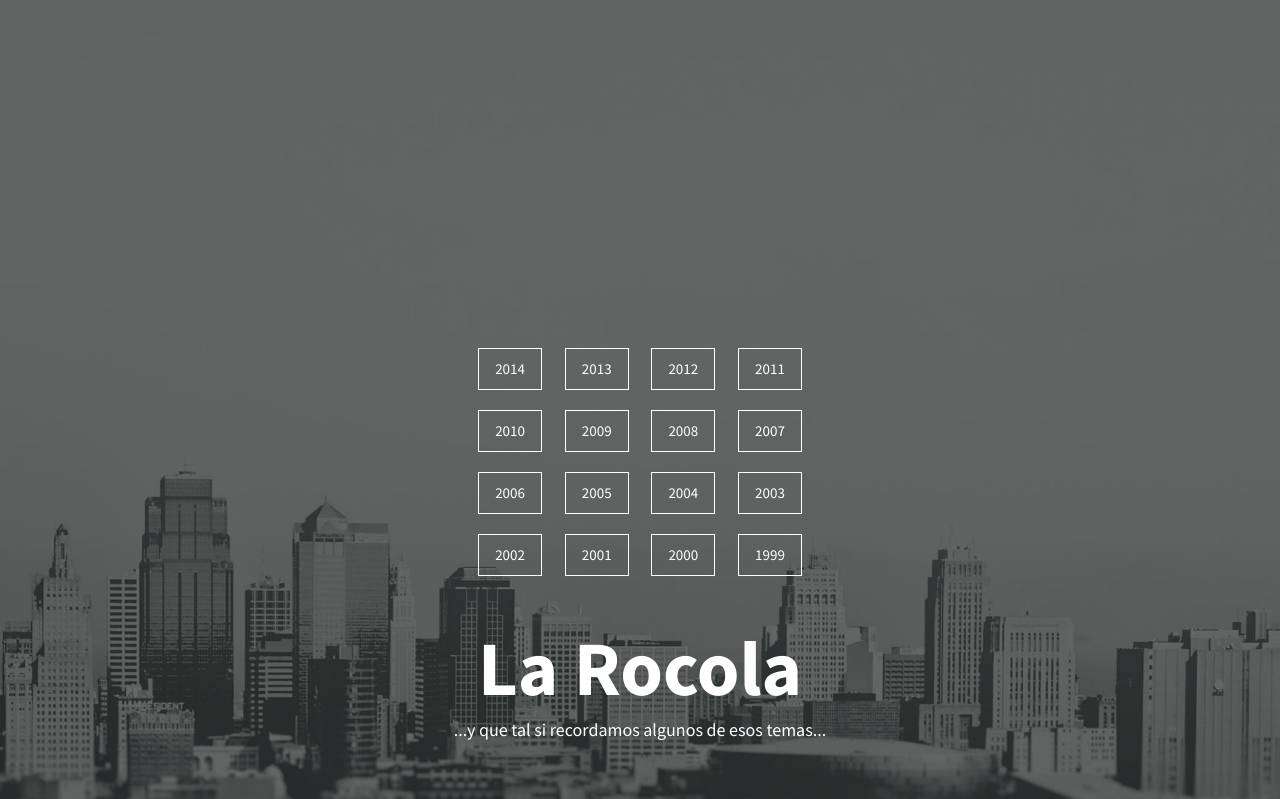
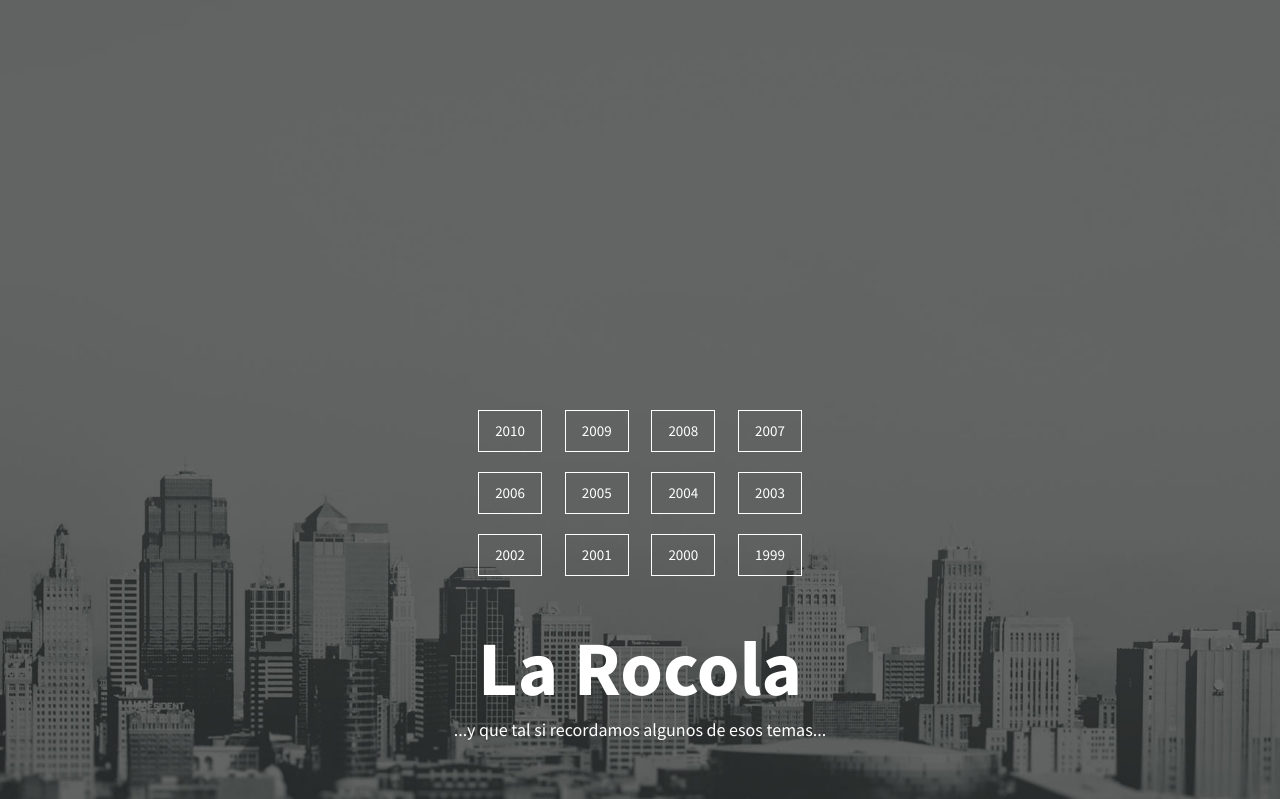
Before and after one commit to caroso1222/larocola, a Python web app: template songs/templates/index.html in a window 1280 px wide. Shown: the top 799 px of the page. Run offline with Jinja, Linux system fonts and the light colour scheme; the template is opened without the code that fills it, so the values that code supplies are empty.

Commit message:
Delete year's buttons from 2011 to 2014

```diff
--- a/songs/templates/index.html
+++ b/songs/templates/index.html
@@ -49,12 +49,6 @@
         <div class="text-vertical-bottom">
             <div class="container">
                 <div class = "row" id = "margen">
-                    <div class ="row" id >
-                        <a href="/year/2014" class="btn btn-lg btn-light" id = "btn_year">2014</a>
-                        <a href="/year/2013" class="btn btn-lg btn-light" id = "btn_year">2013</a>
-                        <a href="/year/2012" class="btn btn-lg btn-light" id = "btn_year">2012</a>
-                        <a href="/year/2011" class="btn btn-lg btn-light" id = "btn_year">2011</a>
-                    </div>
                     <div class ="row">
                         <a href="/year/2010" class="btn btn-lg btn-light" id = "btn_year">2010</a>
                         <a href="/year/2009" class="btn btn-lg btn-light" id = "btn_year">2009</a>
```
